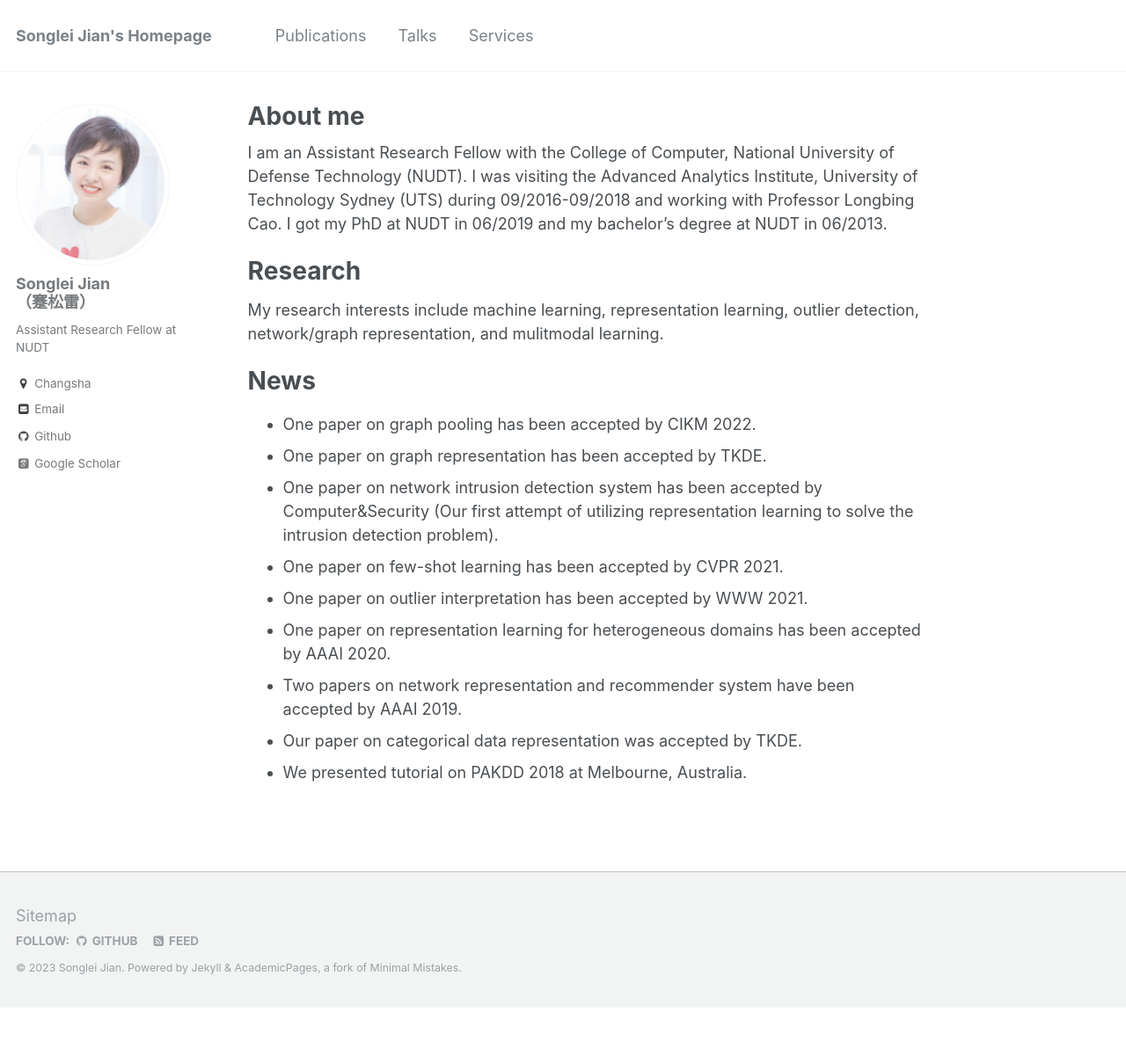
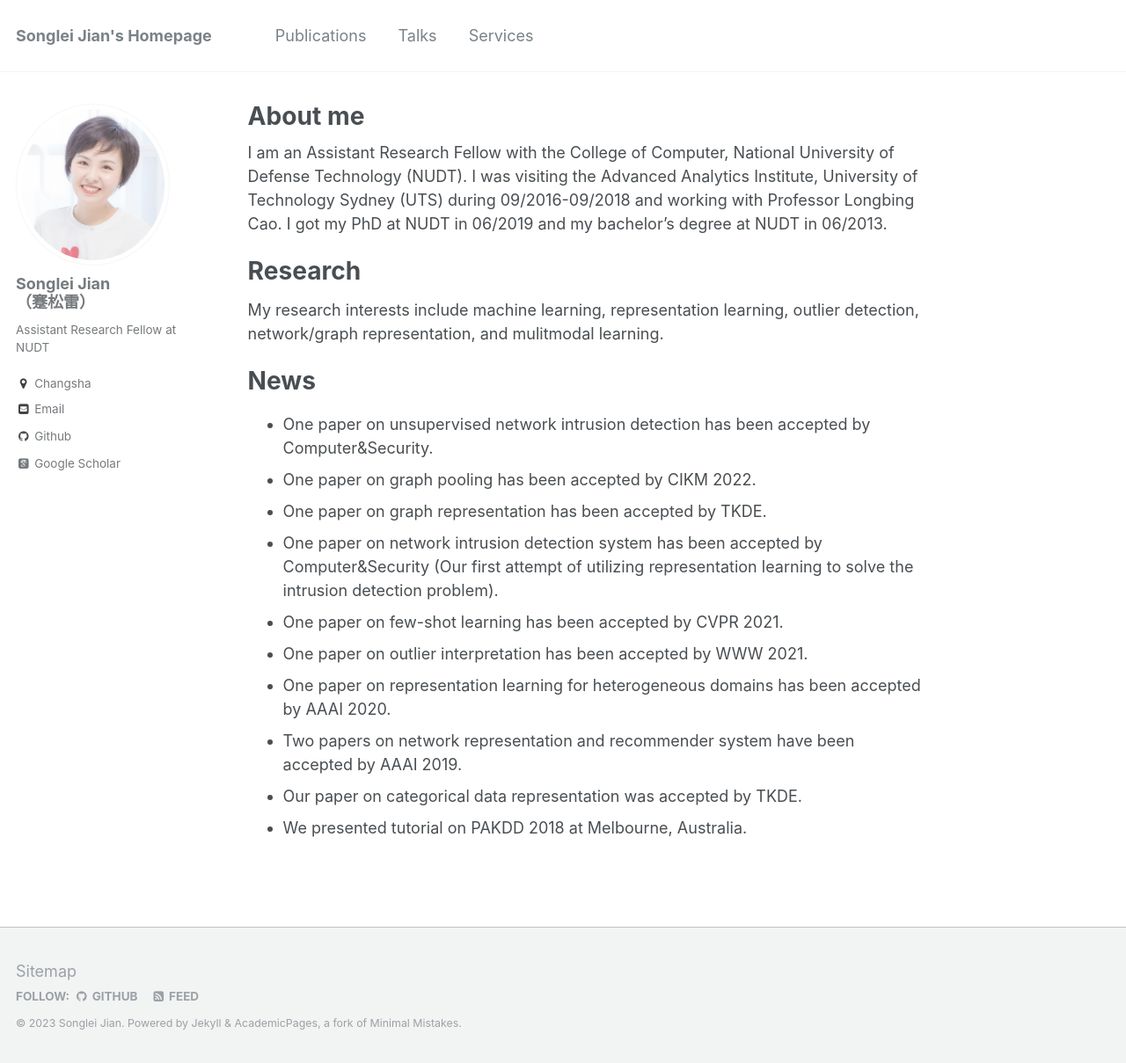
Before and after one commit to jiansonglei/jiansonglei.github.io, a Jekyll site: the page built from _pages/about.md, in a window 1280 px wide and 1209 px high. Shown: the whole window at 88% size. Built offline with Jekyll 4.4.1, drawn with Linux system fonts in a browser that asks for light colours; some web fonts are replaced; a script that is not in the unit is left out.

```diff
--- a/_pages/about.md
+++ b/_pages/about.md
@@ -17,6 +17,7 @@ My research interests include machine learning, representation learning, outlier
 
 News
 =======
+* One paper on unsupervised network intrusion detection has been accepted by Computer&Security.
 * One paper on graph pooling has been accepted by CIKM 2022.
 * One paper on graph representation has been accepted by TKDE.
 * One paper on network intrusion detection system has been accepted by Computer&Security (Our first attempt of utilizing representation learning to solve the intrusion detection problem).
```
Also changed, not shown: _pages/publications.md (+1 -0 lines).
